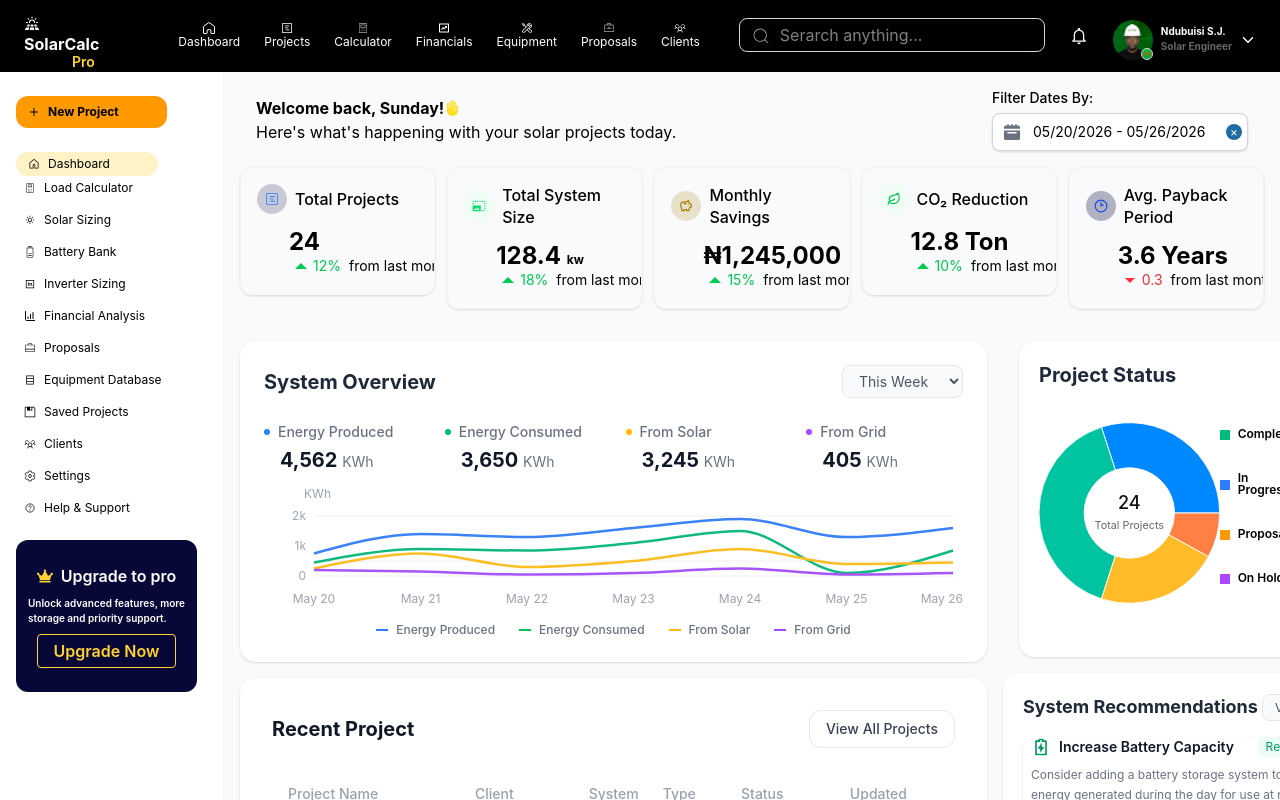
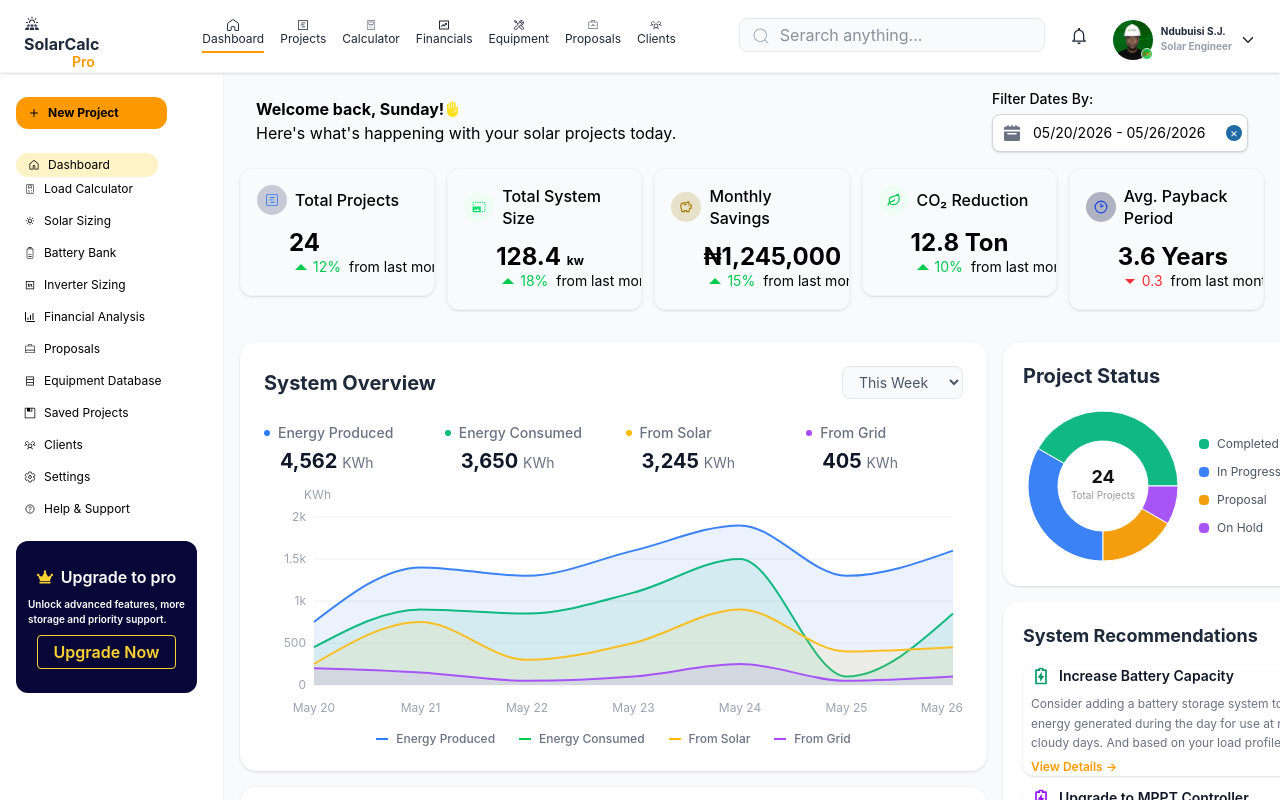
Before and after one commit to NSJeremiah01/solar-calculator, a React (Vite) app: page / in a window 1280 px wide. Shown: the top 800 px of the page. Built offline with nearby package versions, Linux system fonts and the light colour scheme.

Commit message:
I added new lines of code

```diff
--- a/src/Components/BodyPart1.jsx
+++ b/src/Components/BodyPart1.jsx
@@ -27,15 +27,16 @@ function BodyPart1() {
 
     <div className=" flex flex-col xl:flex-row w-full gap-4">
 
-       <div clasName="flex flex-col gap-4 flex-1 min-w-0">
+       <div clasName="flex flex-col gap-4 flex-1 min-w-0 max-w-[65%]">
         <SystemOverview/>
         <RecentProjectsTable/>
-        <Weather/>
+
       </div>
 
-        <div className="flex flex-col gap-4 w-full  xl:w-96 shrink-0">
+        <div className="flex flex-col gap-4 w-full  xl:w-105 shrink-0">
         <PieChartInGrid/>
         <Recommendations/>
+        <Weather/>
         </div>
     </div>
 
--- a/src/Components/Header.jsx
+++ b/src/Components/Header.jsx
@@ -14,45 +14,45 @@ import ElecNova from '../assets/ElecNova.jpeg'
 
 function Header() {
   return (
-   <div className='px-4 lg:px-6 bg-black text-white '>
+   <div className='px-4 lg:px-6 bg-white border-b sticky top-0 right-0 left-0 z-100 border-gray-100 text-gray-800 shadow-sm '>
     <div className='w-full flex  py-3  items-center justify-between'>
 
      <div>
-        <PiSolarPanelFill /> <h1 className='relative inline-block  font-bold pr-10'>SolarCalc <span className='absolute bottom-0 left-12 top-5 text-sm font-semibold text-amber-300'>Pro</span></h1>
+        <PiSolarPanelFill /> <h1 className='relative inline-block  font-bold pr-10'>SolarCalc <span className='absolute bottom-0 left-12 top-5 text-sm font-semibold text-amber-500'>Pro</span></h1>
      </div>
 
-      <div className='hidden md:flex gap-6'>
-        <span className='flex flex-col items-center text-xs cursor-pointer hover:text-amber-300'>
+      <div className='hidden md:flex gap-4'>
+        <span className='flex flex-col items-center text-xs cursor-pointer hover:text-amber-500 border-b-2 border-amber-500 pb-1 '>
           <GrHomeRounded className=' '/>
           <p>Dashboard</p>
         </span>
 
-        <span className='flex flex-col items-center text-xs cursor-pointer hover:text-amber-300'>
+        <span className='flex flex-col items-center text-xs cursor-pointer hover:text-amber-500'>
           <GoProjectRoadmap className='' />
           <p>Projects</p>
         </span>
 
-        <span className='flex flex-col items-center text-xs cursor-pointer hover:text-amber-300'>
+        <span className='flex flex-col items-center text-xs cursor-pointer hover:text-amber-500'>
           <PiCalculatorThin className='' />
           <p>Calculator</p>
         </span>
 
-        <span className='flex flex-col items-center text-xs cursor-pointer hover:text-amber-300'>
+        <span className='flex flex-col items-center text-xs cursor-pointer hover:text-amber-500'>
           <RiFundsBoxLine className='' />
           <p>Financials</p>
         </span>
 
-        <span className='flex flex-col items-center text-xs cursor-pointer hover:text-amber-300'>
+        <span className='flex flex-col items-center text-xs cursor-pointer hover:text-amber-500'>
         <LiaToolsSolid className='' />
         <p>Equipment</p>
         </span>
 
-        <span className='flex flex-col items-center text-xs cursor-pointer hover:text-amber-300'>
+        <span className='flex flex-col items-center text-xs cursor-pointer hover:text-amber-500'>
          <PiBriefcaseThin className='' />
          <p>Proposals</p>
         </span>
 
-        <span className='flex flex-col items-center text-xs cursor-pointer hover:text-amber-300'>
+        <span className='flex flex-col items-center text-xs cursor-pointer hover:text-amber-500'>
           <PiUsersThreeLight className='' />
           <p>Clients</p>
         </span>
@@ -64,11 +64,11 @@ function Header() {
       <div className='absolute inset-y-0 left-0 flex items-center pl-3 pointer-events-none'>
       <CiSearch  className='text-gray-400 text-xl'/>
       </div>
-      <input type="text" placeholder='Serarch anything...' className='w-full pl-10 pr-4 py-1 mt-1.5 border border-gray-300 rounded-lg focus:outline-none focus:border-blue-500' />
+      <input type="text" placeholder='Serarch anything...' className='w-full pl-10 pr-4 py-1 mt-1.5 border border-gray-200 bg-gray-50 rounded-lg focus:outline-none focus:border-amber-400 ' />
      </span>
 
      <span className='flex items-center'>
-      <IoMdNotificationsOutline className='text-xl cursor-pointer hover:text-amber-300'/>
+      <IoMdNotificationsOutline className='text-xl cursor-pointer hover:text-amber-500'/>
      </span>
 
        <span className='flex gap-2'>
@@ -77,7 +77,7 @@ function Header() {
        <img src={ElecNova} alt="" className='w-10 h-10 object-cover mt-2 rounded-full bottom-2'  />
        </div>
 
-       <p className='text-[10px] relative top-3 font-bold'>Ndubuisi S.J. <br /><span className='text-white/40'>Solar Engineer</span></p>
+       <p className='text-[10px] relative top-3 font-bold'>Ndubuisi S.J. <br /><span className='text-gray-400'>Solar Engineer</span></p>
 
        <IoIosArrowDown className='relative top-5'/>
        </span>
--- a/src/Components/UI/PieChartInGrid.jsx
+++ b/src/Components/UI/PieChartInGrid.jsx
@@ -1,69 +1,44 @@
-import { PieChart, Pie, Label } from 'recharts';
-import { RechartsDevtools } from '@recharts/devtools';
+import { PieChart, Pie, Cell, Label } from 'recharts';
 
-// #region Sample data
 const data = [
-  { name: 'Group A', value: 300, fill: '#0088FE' },
-  { name: 'Group B', value: 400, fill: '#00C49F' },
-  { name: 'Group C', value: 220, fill: '#FFBB28' },
-  { name: 'Group D', value: 80, fill: '#FF8042' },
+  { name: 'Completed',   value: 10, color: '#10b981' },
+  { name: 'In Progress', value: 8,  color: '#3b82f6' },
+  { name: 'Proposal',    value: 4,  color: '#f59e0b' },
+  { name: 'On Hold',     value: 2,  color: '#a855f7' },
 ];
 
-// #endregion
-const MyPie = () => (
-  <Pie data={data} dataKey="value" nameKey="name" outerRadius="40%" innerRadius="20%" isAnimationActive={false} />
-);
+const total = data.reduce((sum, d) => sum + d.value, 0);
 
 export default function PieChartInGrid() {
   return (
-    <div className="w-full mt-4 mx-4  p-5 bg-white rounded-2xl shadow-sm" >
+    <div className="w-full p-5 mt-4 bg-white rounded-2xl shadow-sm">
 
-       <h2 className="text-xl font-bold text-gray-800">Project Status</h2>
+      <h2 className="text-xl font-bold text-gray-800 mb-4">Project Status</h2>
 
+      {/* Chart and Legend side by side */}
+      <div className="flex flex-row items-center gap-4 ">
 
-       {/* For The Full Contents */}
-
-      <div className='flex justify-between'>
-
-        <PieChart width={200} height={200} className="justify-center items-center my-6">
+        {/* LEFT — Pie Chart */}
+        <PieChart width={160} height={160} style={{outline:"none"}} accessibilityLayer={false}>
           <Pie
             data={data}
             dataKey="value"
-            nameKey="name"
-            outerRadius={100}
-            innerRadius={50}
+            outerRadius={75}
+            innerRadius={45}
             isAnimationActive={false}
+          className="focus:outline-none"
           >
+            {data.map((entry) => (
+              <Cell key={entry.name} fill={entry.color} />
+            ))}
             <Label
               position="center"
               content={(props) => {
-                const { cx = 100, cy = 100 } = props;
-
+                const { cx = 80, cy = 80 } = props;
                 return (
-                  <text
-                    x={cx}
-                    y={cy}
-                    textAnchor="middle"
-                    dominantBaseline="middle"
-                  >
-                    <tspan
-                      x={cx}
-                      dy="-10"
-                      fontSize="20"
-                      fontWeight="500"
-                      fill="#111"
-                    >
-                      24
-                    </tspan>
-
-                    <tspan
-                      x={cx}
-                      dy="24"
-                      fontSize="12"
-                      fill="#666"
-                    >
-                      Total Projects
-                    </tspan>
+                  <text x={cx} y={cy} textAnchor="middle" dominantBaseline="middle">
+                    <tspan x={cx} dy="-8" fontSize="18" fontWeight="700" fill="#111">24</tspan>
+                    <tspan x={cx} dy="18" fontSize="10" fill="#999">Total Projects</tspan>
                   </text>
                 );
               }}
@@ -71,61 +46,23 @@ export default function PieChartInGrid() {
           </Pie>
         </PieChart>
 
-        <div className='flex flex-col gap-8 py-10'>
-
-
-         <div className='flex items-center gap-2'>
-          <div className='h-2.5 w-2.5 bg-emerald-500 shrink-0'></div>
-           <p className='font-semibold text-xs leading-none -translate-y-px'>Completed</p>
-         </div>
-
-
-          <div className='flex items-center gap-2'>
-          <div className='h-2.5 w-2.5 bg-blue-500 shrink-0'></div>
-           <p className='font-semibold text-xs leading-none -translate-y-px'>In Progress</p>
-         </div>
-
-         <div className='flex items-center gap-2'>
-          <div className='h-2.5 w-2.5 bg-amber-500 shrink-0'></div>
-           <p className='font-semibold text-xs leading-none -translate-y-px'>Proposal</p>
-         </div>
-
-         <div className='flex items-center gap-2'>
-          <div className='h-2.5 w-2.5 bg-purple-500 shrink-0'></div>
-           <p className='font-semibold text-xs leading-none -translate-y-px'>On Hold</p>
-         </div>
-
+        {/* RIGHT — Legend */}
+        <div className="flex flex-col gap-3 flex-1">
+          {data.map((entry) => (
+            <div key={entry.name} className="flex items-center justify-between">
+              <div className="flex items-center gap-2">
+                <div className="h-2.5 w-2.5 rounded-sm shrink-0" style={{ backgroundColor: entry.color }}></div>
+                <p className="text-xs text-gray-600">{entry.name}</p>
+              </div>
+              <div className="flex items-center gap-1 text-xs">
+                <span className="font-semibold text-gray-800">{entry.value}</span>
+                <span className="text-gray-400">({Math.round(entry.value / total * 100)}%)</span>
+              </div>
+            </div>
+          ))}
         </div>
 
-         <div className='flex flex-col gap-4 py-10'>
-
-          <div className='flex items-center gap-2'>
-            <p>10</p>
-            <p>(41.7%)</p>
-          </div>
-
-          <div className='flex items-center gap-2'>
-            <p>8</p>
-            <p>(33.3%)</p>
-          </div>
-
-          <div className='flex items-center gap-2'>
-            <p>4</p>
-            <p>(16.7%)</p>
-          </div>
-
-          <div className='flex items-center gap-2'>
-            <p>2</p>
-            <p>(8.3%)</p>
-          </div>
-
-         </div>
-
-
       </div>
-
-
     </div>
-
   );
 }
--- a/src/Components/UI/SystemOverview.jsx
+++ b/src/Components/UI/SystemOverview.jsx
@@ -1,6 +1,6 @@
 import react from "react";
-import { LineChart, Line, XAxis, YAxis, CartesianGrid, ResponsiveContainer } from 'recharts';
-
+// import { LineChart, Line, XAxis, YAxis, CartesianGrid, ResponsiveContainer } from 'recharts';
+import { AreaChart, Area, XAxis, YAxis, CartesianGrid, ResponsiveContainer, Tooltip } from 'recharts';
 // Mock data tracking the dates matching your image
 
 const data = [
@@ -81,14 +81,14 @@ return(
 
 {/* 3. CHART CONTAINER */}
 
-  <div className="w-full h-25 relative">
+  <div className="w-full h-52 relative">
 
     {/*  Unit label placen on top of Y Axis  */}
 
     <span className="absolute left-10 -top-5 text-xs text-gray-400">KWh</span>
 
     <ResponsiveContainer width="100%" height="100%">
-     <LineChart data={data} margin={{ top: 10, right: 10, left: -10, bottom: 0 }}>
+     <AreaChart data={data} margin={{ top: 10, right: 10, left: -10, bottom: 0 }}>
       <CartesianGrid vertical={false} stroke="#f0f0f0"/>
        <XAxis
        dataKey="name"
@@ -106,14 +106,12 @@ return(
        />
 
       {/* Smooth Curve Lines Matching colors */}
-      <Line type="monotone" dataKey="produced" stroke="#3b82f6" strokeWidth={2.5} dot={false}/>
-
-      <Line type="monotone" dataKey="consumed" stroke="#10b981" strokeWidth={2.5} dot={false}/>
-
-      <Line type="monotone" dataKey="solar" stroke="#fbbf24" strokeWidth={2.5} dot={false}/>
-
-      <Line type="monotone" dataKey="grid" stroke="#a855f7" strokeWidth={2.5} dot={false}/>
-     </LineChart>
+      <Area type="monotone" dataKey="produced" stroke="#3b82f6" fill="#3b82f6" fillOpacity={0.1} strokeWidth={2} dot={false}/>
+      <Area type="monotone" dataKey="consumed" stroke="#10b981" fill="#10b981" fillOpacity={0.1} strokeWidth={2} dot={false}/>
+      <Area type="monotone" dataKey="solar"    stroke="#fbbf24" fill="#fbbf24" fillOpacity={0.1} strokeWidth={2} dot={false}/>
+      <Area type="monotone" dataKey="grid"     stroke="#a855f7" fill="#a855f7" fillOpacity={0.1} strokeWidth={2} dot={false}/>
+      <Tooltip />
+     </AreaChart>
     </ResponsiveContainer>
   </div>
   {/* 4 BOTTOM LEGEND ROW */}
--- a/src/Components/UI/TextTruncate.jsx
+++ b/src/Components/UI/TextTruncate.jsx
@@ -21,9 +21,9 @@ return(
   </div>
    <button
    onClick={() => setIsExpanded (!isExpanded)}
-   className="text-blue-500 test-xs text-left mt-1 font-medium hover:text-blue-700"
+   className="text-amber-500 test-xs text-left mt-1 font-semibold hover:underline cursor-pointer"
    >
-    {isExpanded ? 'Show Less' : 'View Details'}
+    {isExpanded ? 'Show Less' : 'View Details →'}
 
    </button>
  </div>
```
